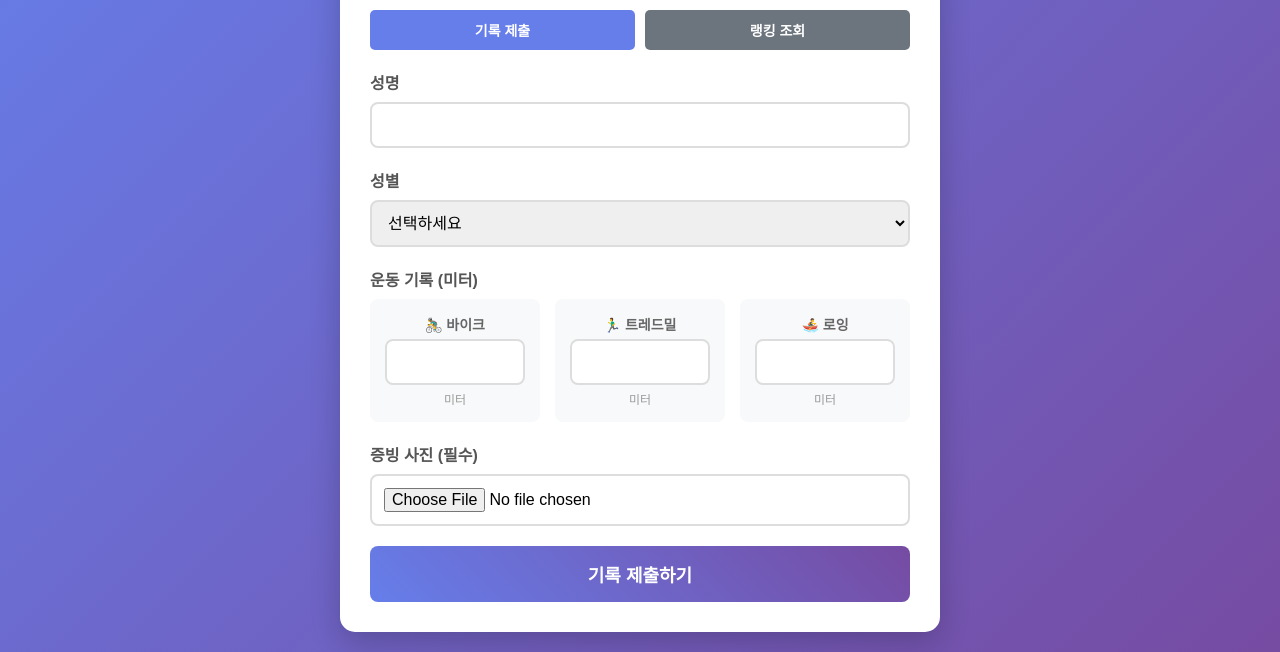
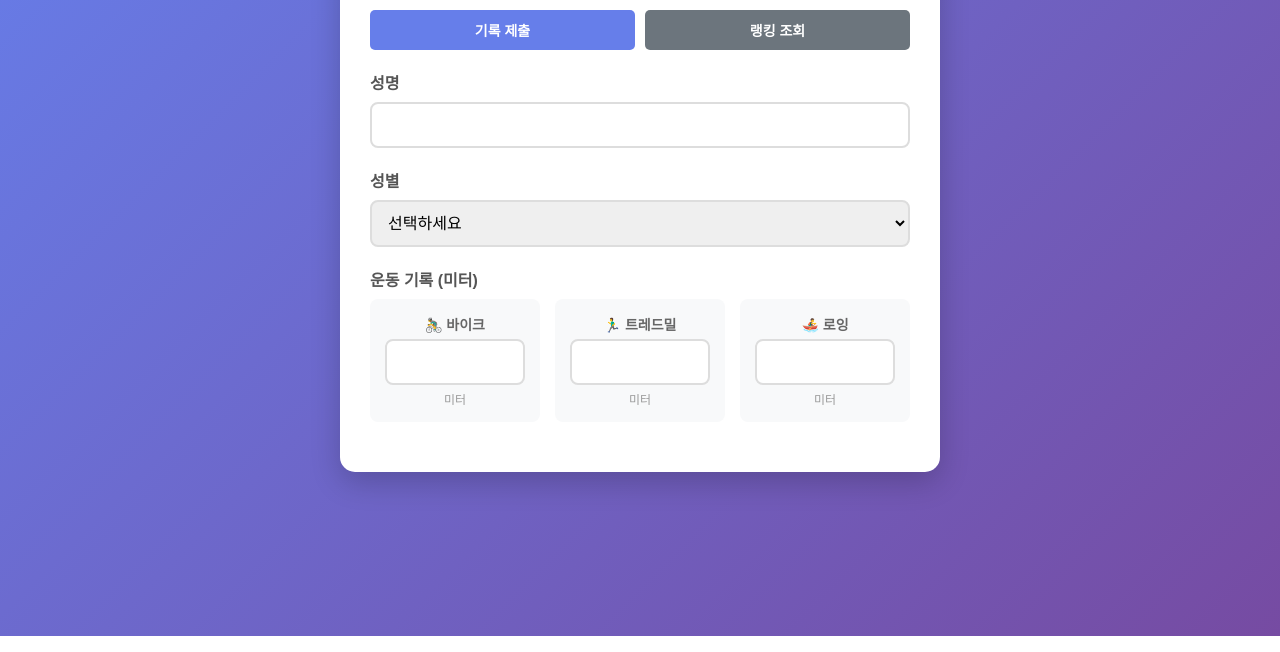
Before and after one commit to hyeyeon-son/moloco-cardio-race, a website: page public/index.html in a window 1280 px wide. Shown: the part 164-816 px from the top of the page. Drawn offline with Linux system fonts and the light colour scheme; no server answers.

Commit message:
remove photo upload, keep design

```diff
--- a/public/index.html
+++ b/public/index.html
@@ -348,16 +348,7 @@
                     </div>
                 </div>
 
-                <div class="form-group">
-                    <label for="photo">증빙 사진 (필수)</label>
-                    <input type="file" id="photo" name="photo" accept="image/*" required>
-                </div>
 
-                <button type="submit" id="submitBtn">기록 제출하기</button>
-            </form>
-
-            <div id="result"></div>
-        </div>
 
         <!-- 랭킹 조회 섹션 -->
         <div id="rankings" class="section">
```
